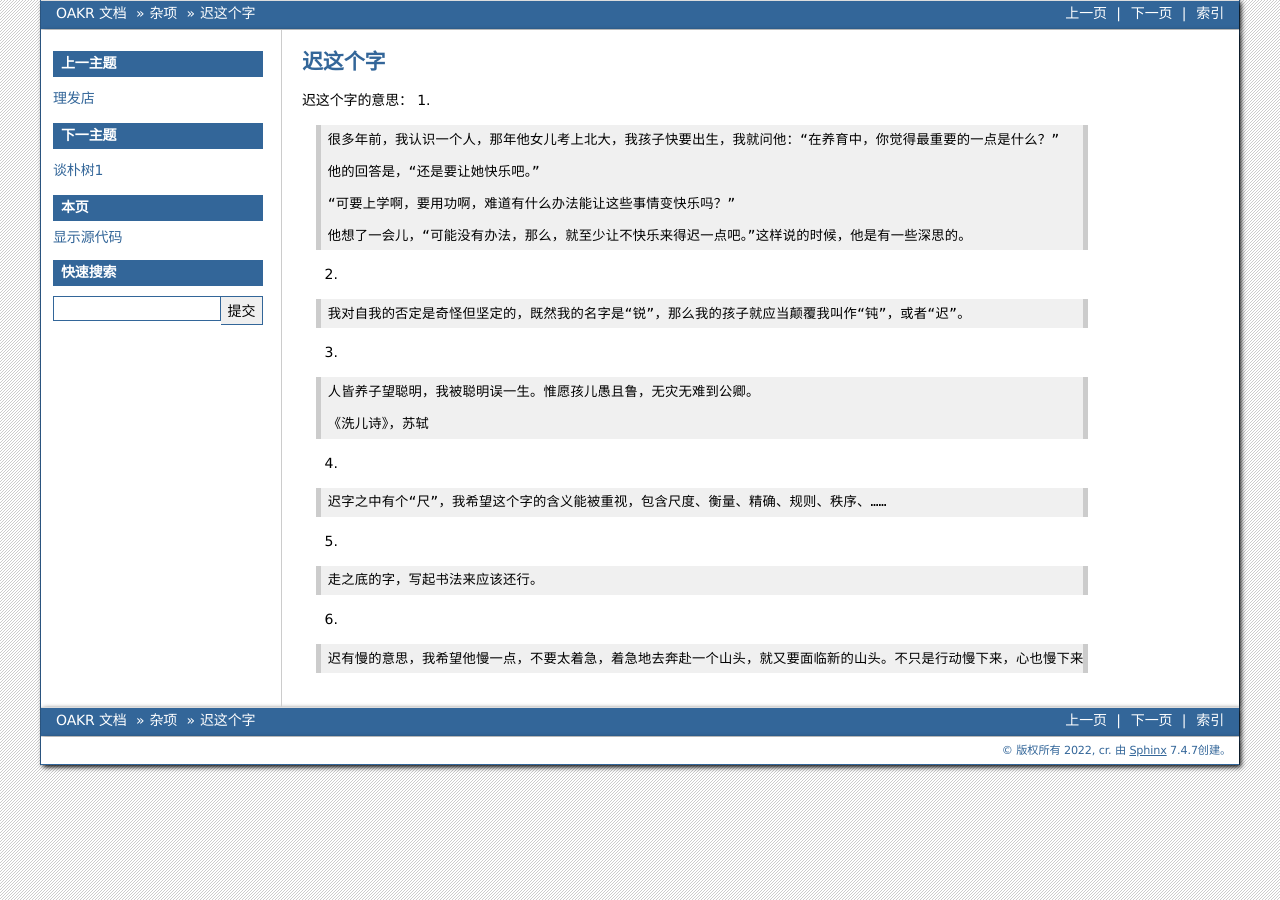
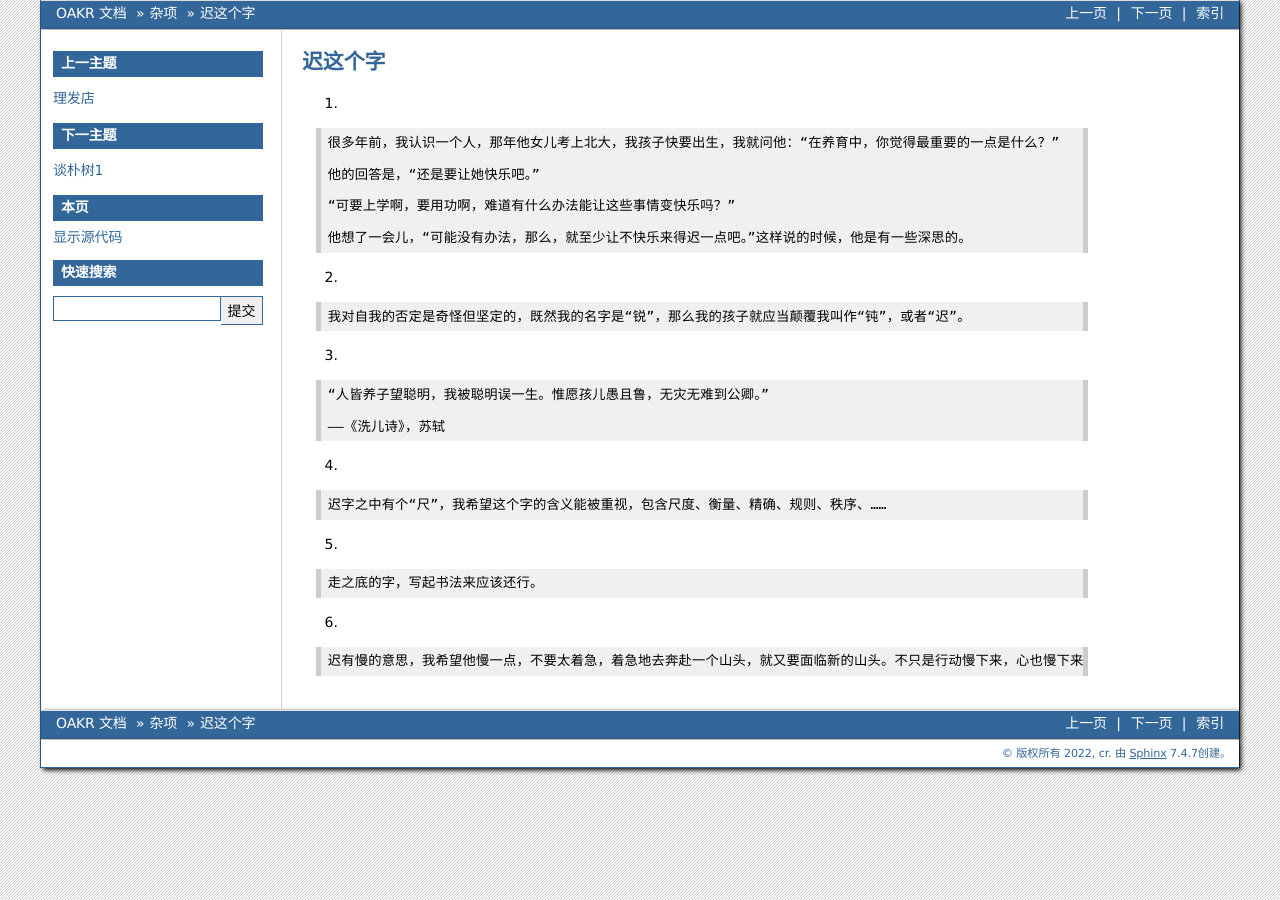
Before and after one commit to cruiurc/cruiurc.github.io, a Sphinx documentation site: the page built from source/miscellaneous/name.rst, in a window 1280 px wide. Built offline with Sphinx 7.4.7, drawn with Linux system fonts in a browser that asks for light colours.

Commit message:
edit name

```diff
--- a/source/miscellaneous/name.rst
+++ b/source/miscellaneous/name.rst
@@ -1,7 +1,6 @@
 迟这个字
 ========
 
-迟这个字的意思：
 1.
 
 ::
@@ -24,9 +23,9 @@
 
 ::
 
-   人皆养子望聪明，我被聪明误一生。惟愿孩儿愚且鲁，无灾无难到公卿。
+   “人皆养子望聪明，我被聪明误一生。惟愿孩儿愚且鲁，无灾无难到公卿。”
 
-   《洗儿诗》，苏轼
+   ——《洗儿诗》，苏轼
 
 4.
 
```
